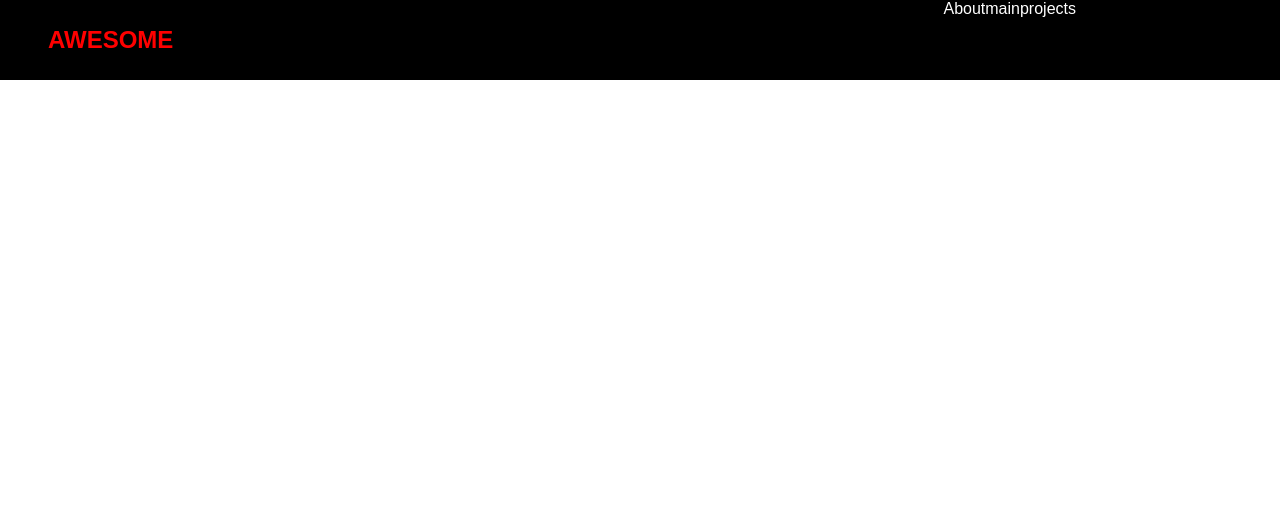
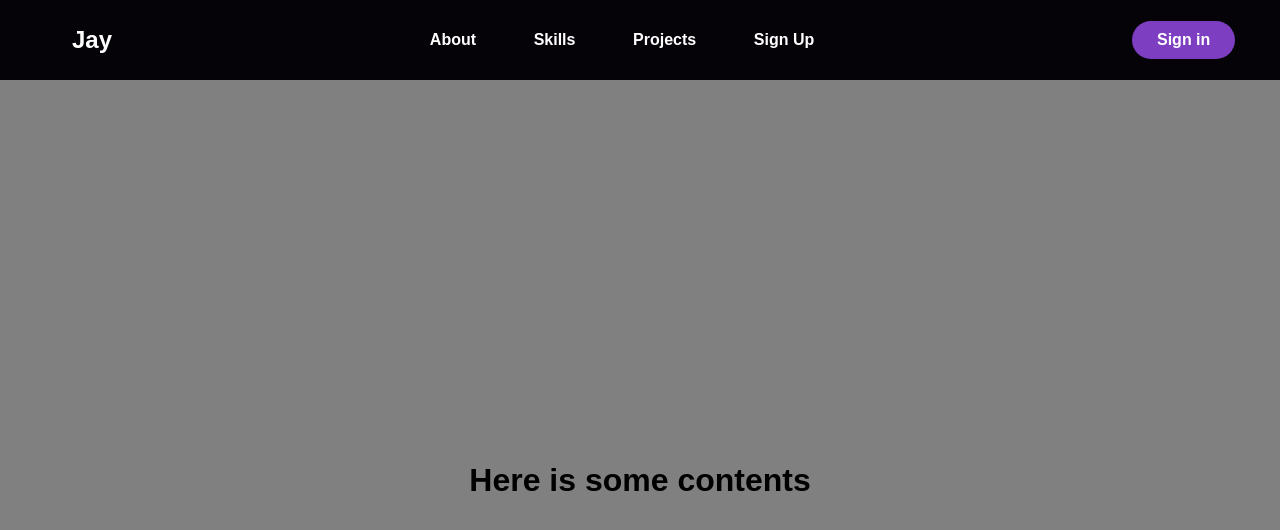
Before and after one commit to Junjiequan/react-profile, a React (Create React App) app: page / in a window 1280 px wide. Shown: the top 530 px of the page. Built offline with nearby package versions, Linux system fonts and the light colour scheme.

Commit message:
React-profile setup

```diff
--- a/src/App.js
+++ b/src/App.js
@@ -1,11 +1,23 @@
+import React from 'react'
 import {Global} from './GlobalStyle' ;
 import Navbar from './components/Navbar'
 import {BrowserRouter as Router} from 'react-router-dom'
+import Sidebar from './components/Sidebar';
+import Hero from './components/Hero';
+
+
 function App() {
+  const [isOpen,setIsOpen] = React.useState(false);
+  const toggle = () =>{
+    setIsOpen(!isOpen);
+  }
+
   return (
     <Router>
       <Global />
-      <Navbar />
+      <Sidebar isOpen={isOpen} toggle ={toggle}/>
+      <Navbar toggle={toggle}/>
+      <Hero />
     </Router>
   );
 }
--- a/src/components/Hero/HeroElements.js
+++ b/src/components/Hero/HeroElements.js
@@ -0,0 +1,13 @@
+import styled from 'styled-components'
+
+export const HeroContainer = styled.div`
+    background-color: gray;
+    display:flex;
+    justify-content:center;
+
+`
+export const HeroWrapper = styled.div`
+    height: 800px;
+    display:flex;
+    align-items:center;
+`
--- a/src/components/Hero/index.js
+++ b/src/components/Hero/index.js
@@ -0,0 +1,16 @@
+import React from 'react'
+import {
+    HeroContainer,
+    HeroWrapper
+} from './HeroElements'
+const Hero = () => {
+    return (
+        <HeroContainer>
+            <HeroWrapper>
+                <h1>Here is some contents</h1>
+            </HeroWrapper>
+        </HeroContainer>
+    )
+}
+
+export default Hero
--- a/src/components/Navbar/NavbarElements.js
+++ b/src/components/Navbar/NavbarElements.js
@@ -3,13 +3,13 @@ import {Link as LinkR} from 'react-router-dom'
 import {Link as LinkS} from 'react-scroll'
 
 export const Nav = styled.div`
-    background:#000;
+    background:#050308;
     top:0;
     height: 80px;
     /* margin-top:-80px; */
     display:flex;
     align-items:center;
-    z-index:99;
+    z-index:10;
     position:sticky;
     color: #fff;
 
@@ -22,15 +22,15 @@ export const NavContainer = styled.div`
     justify-content: space-between;
     z-index:1;
     width:100%;
-    padding: 0 24px;
-    max-width:1100px;
+    padding: 0 3rem;
+    max-width:2200px;
 `
 export const NavLogo = styled(LinkR)`
-    color:red;
+    color: #fff;
+    display:flex;
     justify-self:flex-start;
     cursor: pointer;
     font-size:1.5rem;
-    display:flex;
     align-items:center;
     margin-left:24px;
     font-weight:bold;
@@ -53,7 +53,10 @@ export const NavMenu = styled.ul`
     display:flex;
     align-items:center;
     text-align:center;
-
+    list-style:none;
+    font-size:16px;
+    font-weight:600;
+    /* margin-right: -22px; */
     @media screen and (max-width: 768px){
         display:none;
 
@@ -61,9 +64,54 @@ export const NavMenu = styled.ul`
 `
 export const NavItem = styled.li`
     height:80px;
-    display:flex;
+
 `
 export const NavLinks = styled(LinkS)`
     color:#fff;
+    display:flex;
+    height: 100%;
     align-items:center;
+    margin: 0 0.5rem;
+    padding: 0 1.3rem;
+    text-decoration:none;
+    cursor:pointer;
+    border-bottom: 0px solid #7D3EC1;
+    transition: 0.2s ease-in-out;
+    &:hover{
+        color:#7D3EC1;
+        border-bottom: 5px solid #7D3EC1;
+        transition: 0.2s ease-in-out;
+    }
+    &:active{
+        color:#7D3EC1;
+        border-bottom: 5px solid #7D3EC1;
+        transition:0.2s ease-in-out;
+    }
 `
+export const NavBtn = styled.nav`
+    color:#fff;
+    display:flex;
+    align-items:center;
+    width:100px;
+    @media screen and (max-width: 768px){
+        display:none;
+
+    }
+`
+
+export const NavBtnLink = styled(LinkR)`
+    border-radius:50px;
+    background: #7D3EC1;
+    font-weight:bold;
+    white-space: nowrap;
+    padding: 10px 25px;
+    text-decoration:none;
+    color:#fff;
+    transition: all 0.2s ease-in-out;
+    &:hover{
+        background:#fff;
+        color:#7D3EC1;
+        transition: all 0.2s ease-in-out;
+    }
+
+`
--- a/src/components/Navbar/index.js
+++ b/src/components/Navbar/index.js
@@ -8,23 +8,35 @@ import {
     NavMenu,
     NavItem,
     NavLinks,
+    NavBtn,
+    NavBtnLink
 } from './NavbarElements';
 
-const Navbar = () => {
+const Navbar = ({toggle}) => {
     return (
         <Nav>
             <NavContainer>
-                <NavLogo to="/">AWESOME</NavLogo>
-                <MobileIcon>
+                <NavLogo to="/">Jay</NavLogo>
+                <MobileIcon onClick={toggle}>
                     <FaBars />
                 </MobileIcon>
                 <NavMenu>
                     <NavItem>
                         <NavLinks to ="about">About</NavLinks>
-                        <NavLinks to ="main">main</NavLinks>
-                        <NavLinks to ="projects">projects</NavLinks>
+                    </NavItem>
+                    <NavItem>
+                        <NavLinks to ="skills">Skills</NavLinks>
+                    </NavItem>
+                    <NavItem>
+                        <NavLinks to ="projects">Projects</NavLinks>
+                    </NavItem>
+                    <NavItem>
+                        <NavLinks to ="signup">Sign Up</NavLinks>
                     </NavItem>
                 </NavMenu>
+                <NavBtn>
+                    <NavBtnLink to ="/signin">Sign in</NavBtnLink>
+                </NavBtn>
             </NavContainer>
         </Nav>
     )
--- /dev/null
+++ b/src/components/Sidebar/SidebarElements.js
@@ -0,0 +1,93 @@
+import styled from 'styled-components'
+import {FaTimes} from 'react-icons/fa'
+import {Link as LinkS} from 'react-scroll'
+import {Link as LinkR} from 'react-router-dom'
+
+export const SidebarContainer = styled.aside`
+    position:absolute;
+    z-index: 999;
+    width: 100%;
+    height: 100%;
+    background: #0d0d0d;
+    display: grid;
+    align-items:center;
+    top:0;
+    right:0;
+    transition: 0.3s ease-in-out;
+    opacity: ${({ isOpen}) => (isOpen ? '98%': '0')};
+    top: ${({isOpen}) => (isOpen? '0' : '-100%')};
+`
+export const CloseIcon = styled(FaTimes)`
+    cursor:pointer;
+    color: #050308;
+    font-size: 1.3rem;
+    border-radius:100%;
+    opacity: 0.7;
+    background-color: #fff;
+`
+export const Icon = styled.div`
+    position:absolute;
+    top:1.2rem;
+    right:1.5rem;
+    height:25px;
+    background:transparent;
+`
+export const SidebarWrapper = styled.div`
+    color:#fff;
+    width:100%;
+
+`
+export const SidebarMenu = styled.ul`
+    display:grid;
+    grid-template-columns: 1fr;
+    grid-template-rows: repeat(6, 80px);
+    text-align:center;
+
+    @media screen and (max-width:480px){
+        grid-template-rows: repeat(6, 60px);
+    }
+`
+export const SidebarLink = styled(LinkS)`
+    display:flex;
+    align-items:center;
+    justify-content:center;
+    font-size:1.5rem;
+    cursor:pointer;
+    text-decoration:none;
+    border-left:0 solid #7D3EC1;
+    transition: 0.2s ease-in-out;
+    &:hover{
+        color:#7D3EC1;
+        border-left:8px solid #7D3EC1;
+        transition: 0.2s ease-in-out;
+        align-items:center;
+    }
+    &:active{
+        color:#7D3EC1;
+        border-left:8px solid #7D3EC1;
+        transition: 0.2s ease-in-out;
+    }
+
+`
+export const SidebarBtn = styled.div`
+    display:flex;
+    justify-content:center;
+    color:#fff;
+`
+export const SidebarRoute = styled(LinkR)`
+     text-decoration:none;
+     color:#fff;
+     font-weight: bold;
+     font-size: 17px;
+     cursor:pointer;
+     background-color:#7D3EC1;
+     border-radius:50px;
+     padding: 15px 60px;
+     transition: 0.2s ease-in-out;
+     &:hover{
+        background-color:#fff;
+        color:#7D3EC1;
+        transition: 0.2s ease-in-out;
+     }
+
+`
--- /dev/null
+++ b/src/components/Sidebar/index.js
@@ -0,0 +1,41 @@
+import React from 'react'
+import {
+    SidebarContainer,
+    Icon,
+    CloseIcon,
+    SidebarWrapper,
+    SidebarMenu,
+    SidebarLink,
+    SidebarBtn,
+    SidebarRoute,
+} from './SidebarElements'
+const Sidebar = ({toggle, isOpen}) => {
+    return (
+        <SidebarContainer isOpen ={isOpen} onClick={toggle}>
+            <Icon  onClick={toggle}>
+                <CloseIcon />
+            </Icon>
+            <SidebarWrapper>
+                <SidebarMenu>
+                    <SidebarLink to="about">
+                        About
+                    </SidebarLink>
+                    <SidebarLink to="skills">
+                        Skills
+                    </SidebarLink>
+                    <SidebarLink to="projects">
+                        Projects
+                    </SidebarLink>
+                    <SidebarLink to="signup">
+                        Sign Up
+                    </SidebarLink>
+                </SidebarMenu>
+                <SidebarBtn to="/signin">
+                        <SidebarRoute>Sign in</SidebarRoute>
+                </SidebarBtn>
+            </SidebarWrapper>
+        </SidebarContainer>
+    )
+}
+
+export default Sidebar
```
